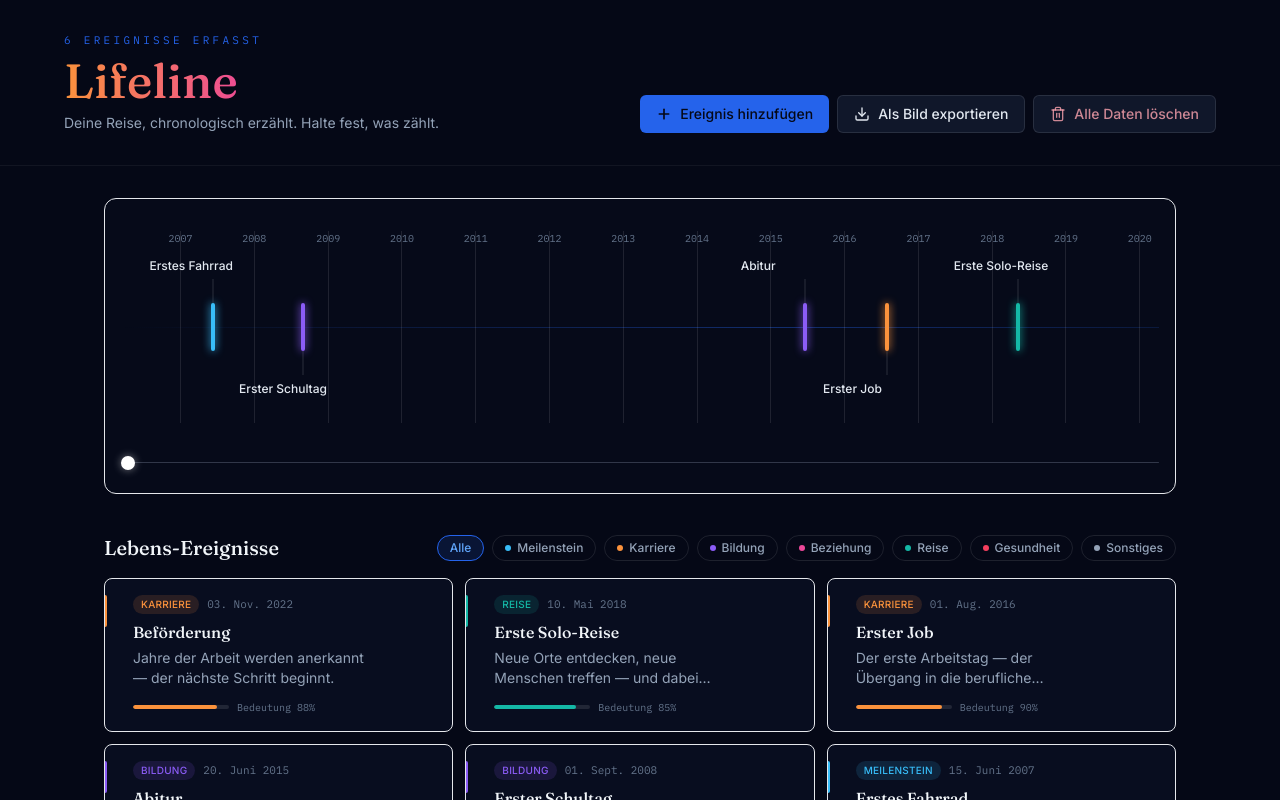
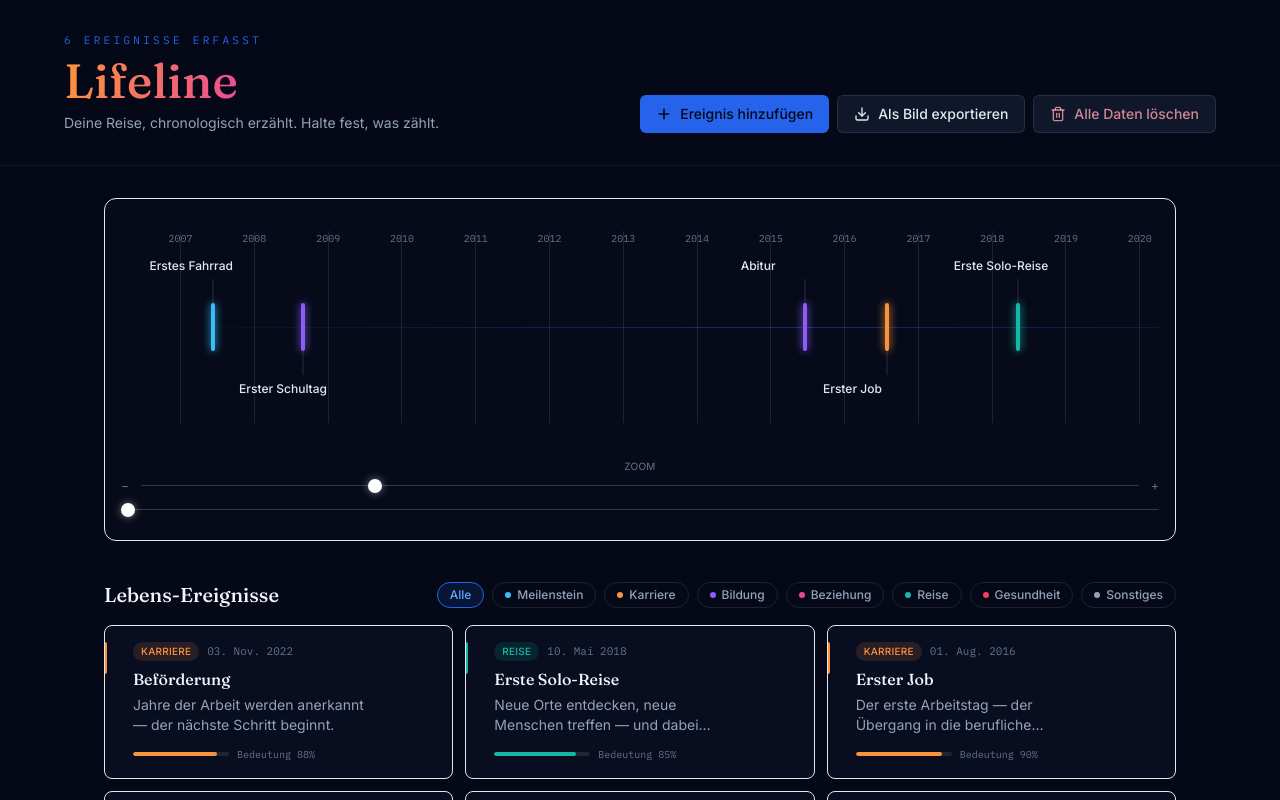
Before and after one commit to ksukh-ux/lifeline-project, a React (Vite) app in the folder frontend/: page / in a window 1280 px wide. Shown: the top 800 px of the page. Built offline with nearby package versions, Linux system fonts and the light colour scheme.

Commit message:
feat: improve timeline grid and zoom

```diff
--- a/frontend/src/components/Timeline.tsx
+++ b/frontend/src/components/Timeline.tsx
@@ -10,6 +10,7 @@ interface Props {
 export default function Timeline({ events, onSelect }: Props) {
   const scrollRef = useRef<HTMLDivElement>(null)
   const [scrollProgress, setScrollProgress] = useState(0)
+  const [zoom, setZoom] = useState(1)
 
   const sorted = useMemo(
     () => [...events].sort((a, b) => a.date.localeCompare(b.date)),
@@ -60,7 +61,8 @@ export default function Timeline({ events, onSelect }: Props) {
     return 7 + percentage * 0.86
   }
 
-  const timelineWidth = Math.max(720, sorted.length * 220)
+  const timelineWidth = Math.max(720, sorted.length * 220 * zoom)
+
   const startYear = new Date(sorted[0].date).getFullYear()
   const endYear = new Date(sorted[sorted.length - 1].date).getFullYear()
 
@@ -82,6 +84,7 @@ const years = Array.from(
         >
           {/* Horizontale Timeline-Linie */}
           <div className="absolute left-0 right-0 top-1/2 h-px bg-gradient-to-r from-transparent via-brass-500/40 to-transparent" />
+
           {/* Zeitraster */}
           {years.map((year) => {
             const yearTime = new Date(`${year}-01-01`).getTime()
@@ -100,11 +103,12 @@ const years = Array.from(
               </div>
             )
           })}
+
+          {/* Ereignisse */}
           {sorted.map((event, index) => {
             const category = getCategory(event.category)
             const pointsUp = index % 2 === 0
             const left = `${posFor(event.date)}%`
-
 
             return (
               <button
@@ -147,7 +151,31 @@ const years = Array.from(
         </div>
       </div>
 
-      {/* Eigener Timeline-Slider */}
+      {/* Zoom-Regler */}
+      <div className="mt-3">
+        <div className="mb-1 text-center text-[10px] uppercase tracking-wide text-slate-500">
+          Zoom
+        </div>
+
+        <div className="flex items-center gap-3">
+          <span className="text-xs text-slate-500">−</span>
+
+          <input
+            type="range"
+            min="0.7"
+            max="2"
+            step="0.1"
+            value={zoom}
+            onChange={(event) => setZoom(Number(event.target.value))}
+            className="timeline-slider flex-1"
+            aria-label="Timeline-Zoom"
+          />
+
+          <span className="text-xs text-slate-500">+</span>
+        </div>
+      </div>
+
+      {/* Position auf der Timeline */}
       <input
         type="range"
         min="0"
```
Lines whose indentation alone changed are shown as unchanged.
